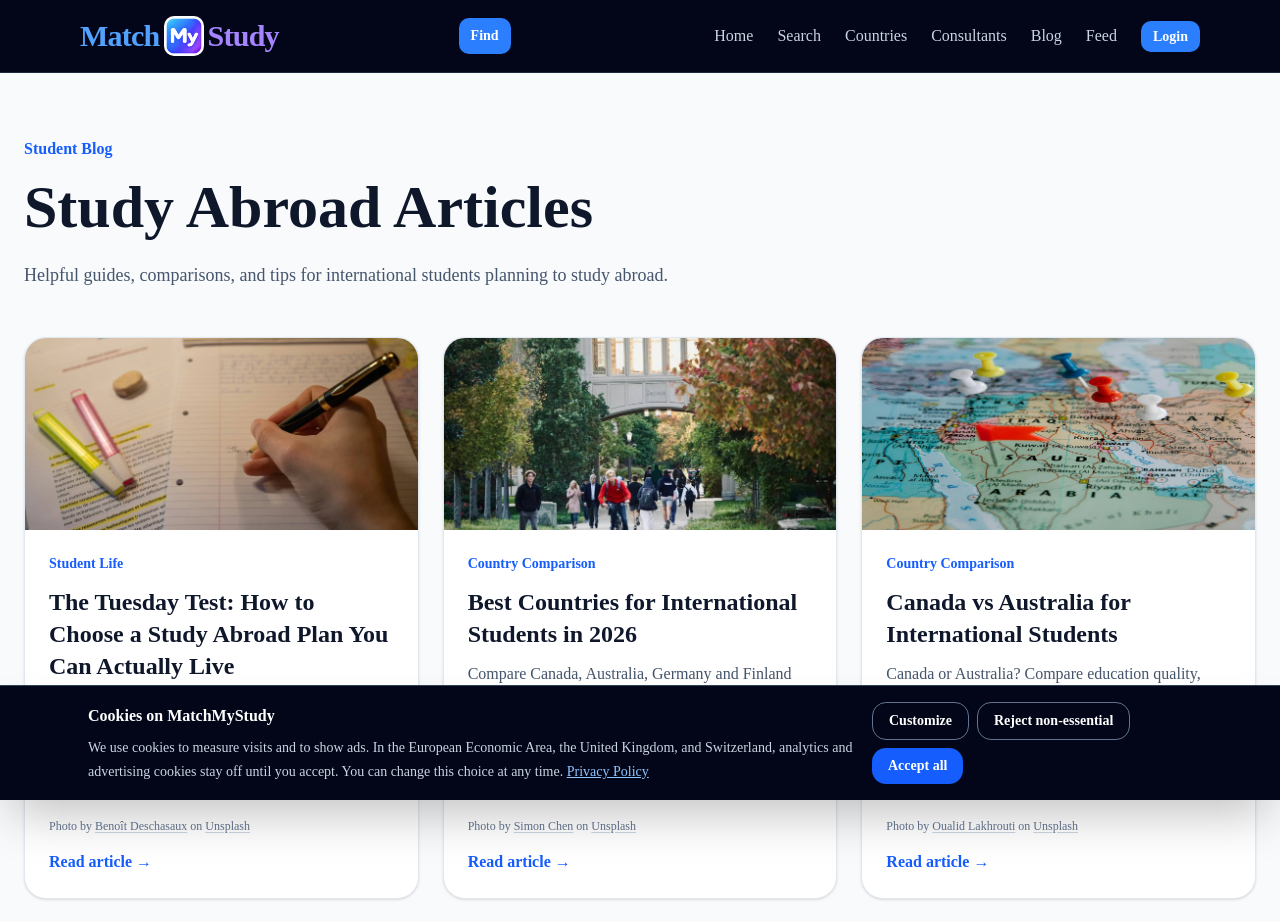
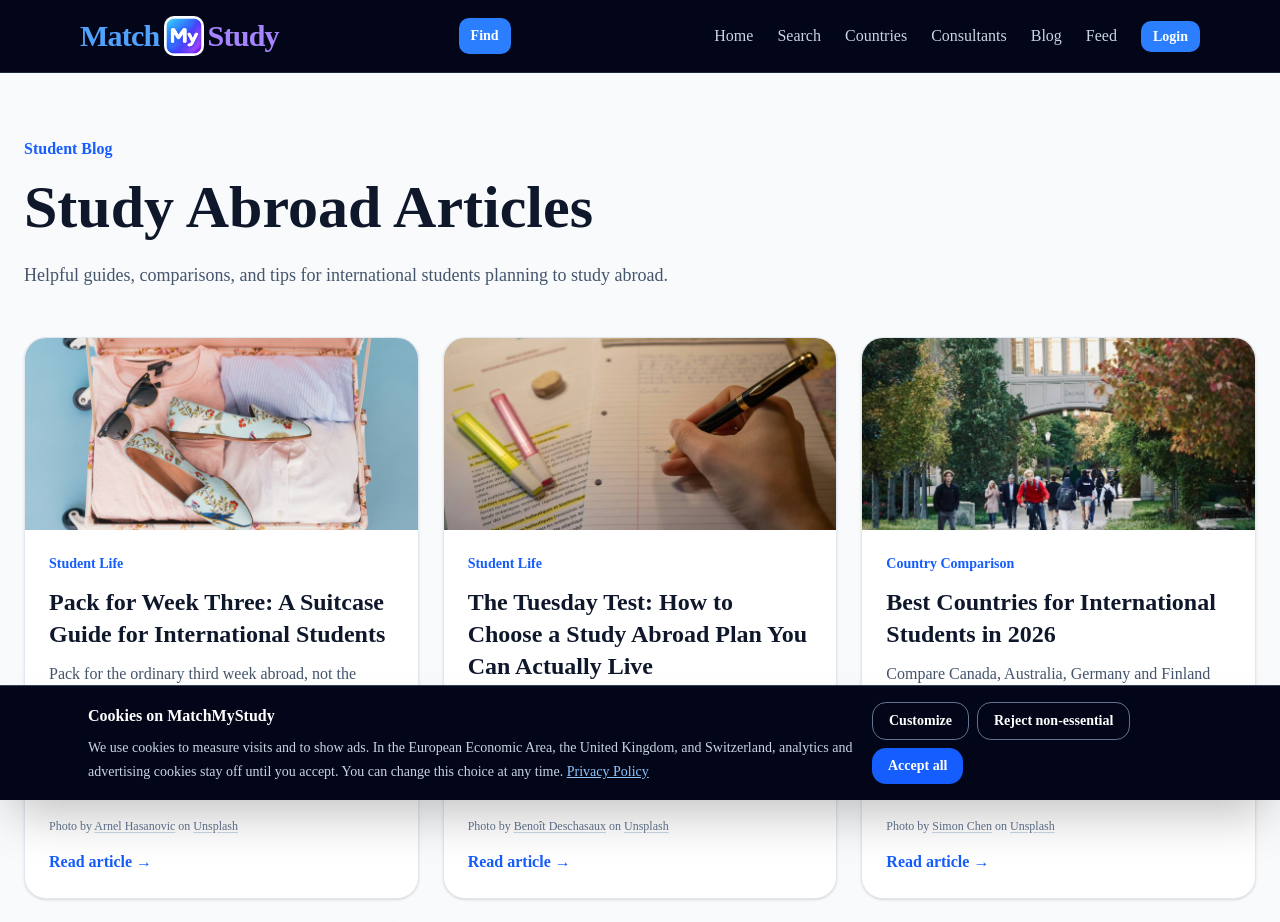
Before and after one commit to Ravindu612/MatchMyStudy, a Next.js app: page /blog in a window 1280 px wide. Shown: the top 922 px of the page. Built offline with nearby package versions, Linux system fonts and the light colour scheme; no server answers.

Commit message:
Add October 26 blog post: Pack for Week Three
A suitcase guide for international students, with an Unsplash cover photo by Arnel Hasanovic.

```diff
--- a/data/blog/posts.ts
+++ b/data/blog/posts.ts
@@ -72,6 +72,51 @@ export function formatBlogDate(date: string) {
 }
 
 export const blogPosts: BlogPost[] = [
+  {
+    title: "Pack for Week Three: A Suitcase Guide for International Students",
+    slug: "pack-for-week-three",
+    description:
+      "Pack for the ordinary third week abroad, not the arrival photo: what to carry, what to buy there, and the small things that make a new room feel like yours.",
+    category: "Student Life",
+    date: "2026-10-26",
+    readTime: "5 min read",
+    intro:
+      "Most packing lists are written for the first day. The flight, the arrivals hall, the photo you send home from the new room. That day matters, but it only happens once, and you will get through it on adrenaline and snacks.\n\nThe day your suitcase really has to work for is somewhere in week three. The excitement has worn thin, the laundry is piling up, a cold is starting, and you have a seminar at nine. Pack for that day. It is a quieter list, and a more useful one.",
+    sections: [
+      {
+        heading: "Start with the folder, not the clothes",
+        text: "Before a single shirt goes in, put your paper life in one place. Your passport, your admission letter, your visa or permit documents, proof of accommodation, insurance details, and anything the university asked you to bring on arrival. Keep the originals in your hand luggage, never in the checked bag, and keep a scanned copy somewhere you can open from any phone.\n\nAdd the boring extras: a few passport photos, a copy of your prescriptions, and your school certificates if there is any chance a local office will want to see them. Read the official pages from your university and the immigration authority for the exact list, because it changes from country to country. The folder is the only part of the suitcase that is hard to replace once you land.",
+      },
+      {
+        heading: "Pack clothes for a normal week",
+        text: "It is tempting to pack for the person you hope to be abroad: the hiking version, the party version, the version who irons. Pack for the person who goes to class, does laundry once a week, and gets cold in the library. Count roughly a week and a half of everyday clothes, one outfit you would wear to a presentation or an interview, and layers you can add or remove.\n\nLook up the weather for the months you will actually be there, not only arrival month. If the winter will be serious and you have never lived through one, you can often buy a proper coat locally, made for that climate and sometimes cheaper second-hand. A suitcase full of guesses is heavier than a suitcase with space left over.",
+      },
+      {
+        heading: "Bring the things that are hard to find",
+        text: "Some items are easy to buy anywhere: towels, hangers, shampoo, a cheap pan. Others are surprisingly hard to replace. Medicine you take regularly is the obvious one. Bring it in its original packaging with a copy of the prescription, and check your destination's official rules first, because some common medicines are restricted in some countries.\n\nThen think about the smaller things. Glasses and a spare pair, or your contact lens prescription. A phone charger, plus a plug adapter for the country you are heading to. The spice blend or tea you cannot find abroad, if customs allows it. Clothes in your size if your size is unusual. These are the gaps that show up on a Tuesday night when the shops are closed.",
+      },
+      {
+        heading: "Leave room for the first shopping trip",
+        text: "You will shop in the first week, whatever you pack. Bedding, a pillow, cleaning things, groceries, a bin, a lamp because the ceiling light is harsh. Many universities and student groups run welcome sales or swap tables where these cost very little, and older students often leave usable things behind.\n\nSo leave space, and leave a little money set aside for that trip in your budget. Write a short list before you go of what you will buy on arrival, so you do not panic-buy everything in the first shop near the station. A half-empty suitcase on the way out is a full one on the way home, and that is fine.",
+      },
+      {
+        heading: "Pack one small piece of home",
+        text: "Week three is often when homesickness arrives, quietly, in the middle of an ordinary afternoon. Practical lists tend to skip this part. Pack something light that makes a rented room feel like yours: a few printed photos, a small blanket, a mug, a scarf someone gave you, a recipe written in a familiar hand.\n\nIt is not about decoration. It is about having one thing in the room that already knows you. On the grey days, that matters more than a second pair of shoes.",
+      },
+      {
+        heading: "The night-before check",
+        text: "Before you close the bag, run through a short list. Documents in hand luggage, with copies saved online. Medicine and prescriptions together. Phone, charger, and adapter where you can reach them. A change of clothes in your carry-on in case the checked bag takes the scenic route. The address of your first night's stay written down, in case your phone dies at the airport.\n\nThen weigh the bag against your airline's allowance, take one thing out, and go to sleep. Week three will be easier because of what you chose tonight.",
+      },
+    ],
+    coverImage: "/images/blog/pack-for-week-three.jpg",
+    coverImageAlt: "Clothing items and a pair of shoes in an open suitcase",
+    unsplash: {
+      photographerName: "Arnel Hasanovic",
+      photographerUrl: "https://unsplash.com/@arnelhasanovic",
+      photoUrl:
+        "https://unsplash.com/photos/clothing-items-and-pair-of-shoes-in-luggage-Nl-SXO4FAHw",
+    },
+  },
   {
     title: "The Tuesday Test: How to Choose a Study Abroad Plan You Can Actually Live",
     slug: "the-tuesday-test",
```
Also changed, not shown: public/images/blog/pack-for-week-three.jpg (added).
